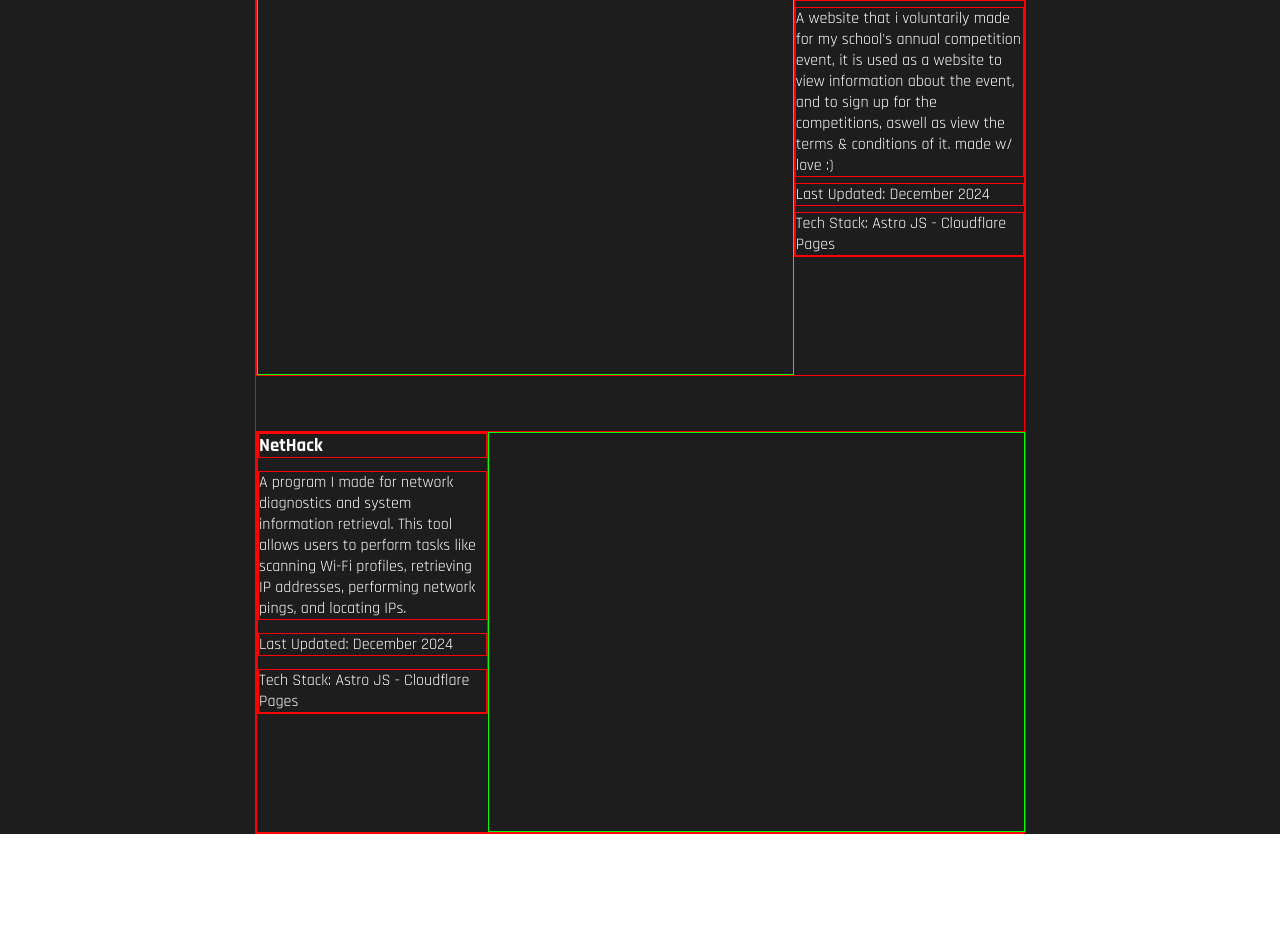
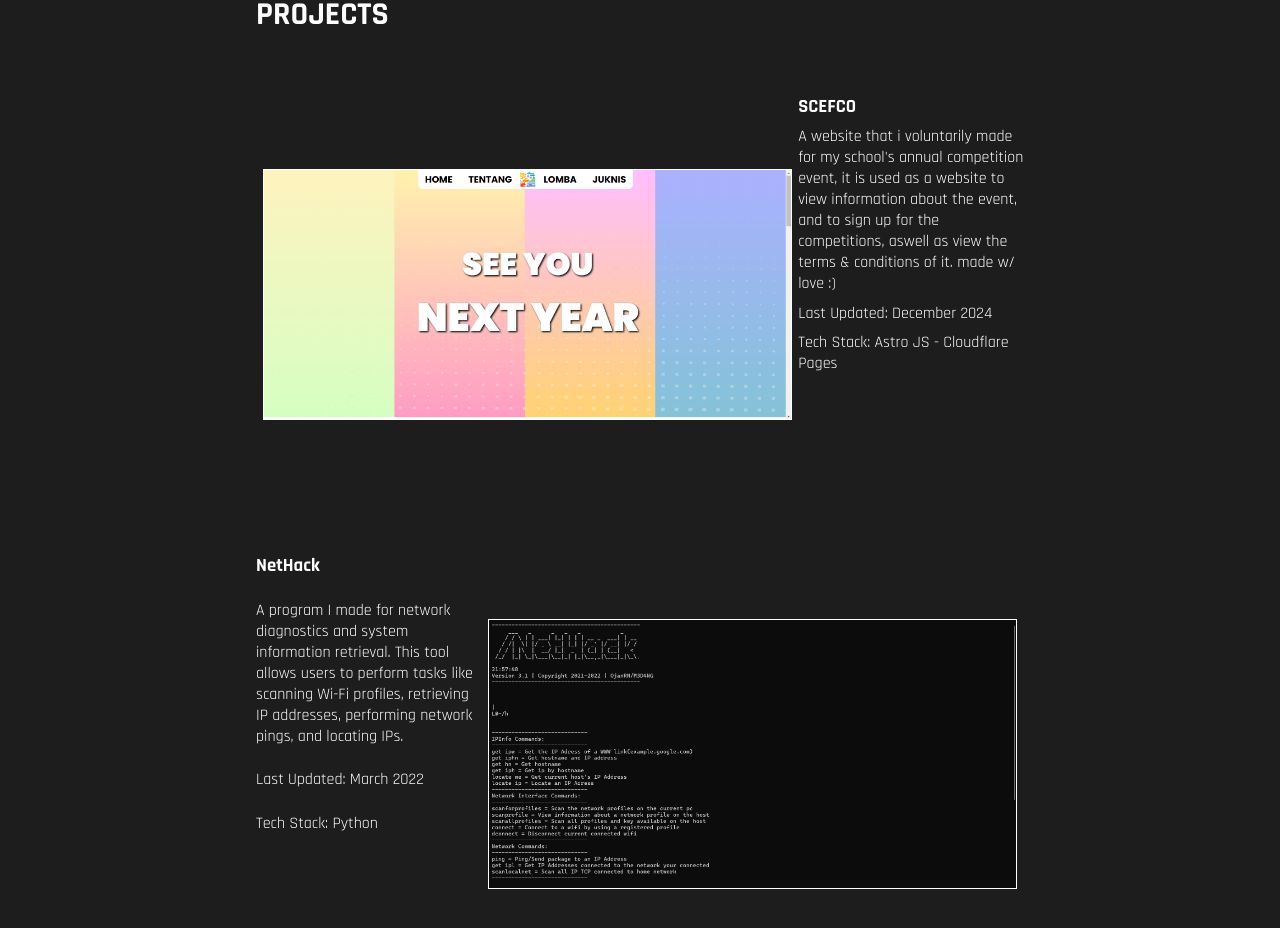
Before and after one commit to NvLL-Zen/porty, a SvelteKit app: page / in a window 1280 px wide. Shown: the part 1760-2688 px from the top of the page. Before the commit the page ends 2594 px from the top, so only its background shows below. Built offline with nearby package versions, Linux system fonts and the light colour scheme.

Commit message:
Added projects section

```diff
--- a/src/app.html
+++ b/src/app.html
@@ -16,7 +16,7 @@
 	<div id="navbarContainer">
 		<div id="homeNav" class="nvlContainer"><a id="home" class="navLinks" href=".">Home</a></div>
 		<div class="nvlContainer"><a class="navLinks" href="#about">About</a></div>
-		<div class="nvlContainer"><a class="navLinks" href=".">Projects</a></div>
+		<div class="nvlContainer"><a class="navLinks" href="#projects">Projects</a></div>
 		<div class="nvlContainer"><a class="navLinks" href=".">Contact</a></div>
 	</div>
 	<div style="display: contents">%sveltekit.body%</div>
--- a/src/components/projects.svelte
+++ b/src/components/projects.svelte
@@ -1,7 +1,14 @@
+<script>
+    import nethackPic from '../images/nethack.png'
+    import scefcoPic from '../images/scefco.png'
+</script>
+
 <div class="projectMain">
-    <h1>PROJECTS</h1>
+    <h1 id="projects">PROJECTS</h1>
     <div class="projectEntry left">
-        <div class="projectImg"></div>
+        <div class="projectImg">
+            <img src={scefcoPic} alt="scefco">
+        </div>
         <div class="projectCaption">
             <h3 class="projectName">SCEFCO</h3>
             <p>
@@ -15,7 +22,9 @@
         </div>
     </div>
     <div class="projectEntry right">
-        <div class="projectImg"></div>
+        <div class="projectImg">
+            <img src={nethackPic} alt="nethack">
+        </div>
         <div class="projectCaption">
             <h3 class="projectName">NetHack</h3>
             <p>
@@ -24,8 +33,8 @@
                 Wi-Fi profiles, retrieving IP addresses, performing network
                 pings, and locating IPs.
             </p>
-            <p>Last Updated: December 2024</p>
-            <p>Tech Stack: Astro JS - Cloudflare Pages</p>
+            <p>Last Updated: March 2022</p>
+            <p>Tech Stack: Python</p>
         </div>
     </div>
 </div>
@@ -34,12 +43,12 @@
     * {
         color: white;
         font-family: "Rajdhani";
-        border: 1px solid red;
+        /* border: 1px solid red; */
     }
 
     .projectMain {
         width: 60vw;
-        height: 150vh;
+        height: 120vh;
         display: flex;
         flex-direction: column;
         align-items: flex-start;
@@ -61,8 +70,11 @@
     }
 
     .projectImg {
-        border: 1px solid rgb(0, 255, 0);
         width: 70%;
+        padding: 1%;
+        display: flex;
+        align-items: center;
+        justify-content: center;
     }
 
     .projectCaption {
@@ -72,4 +84,10 @@
         flex-direction: column;
         justify-content: space-between;
     }
+
+    img {
+        width: 100%;
+        height: fit-content;
+        border: 1px solid white;
+    }
 </style>
--- a/src/routes/+page.svelte
+++ b/src/routes/+page.svelte
@@ -17,7 +17,7 @@
 	<Section>
 		<About></About>
 	</Section>
-	<Section height=120>
+	<Section height=150>
 		<Projects/>
 	</Section>
 </div>
```
Also changed, not shown: src/images/scefco.png (added).
